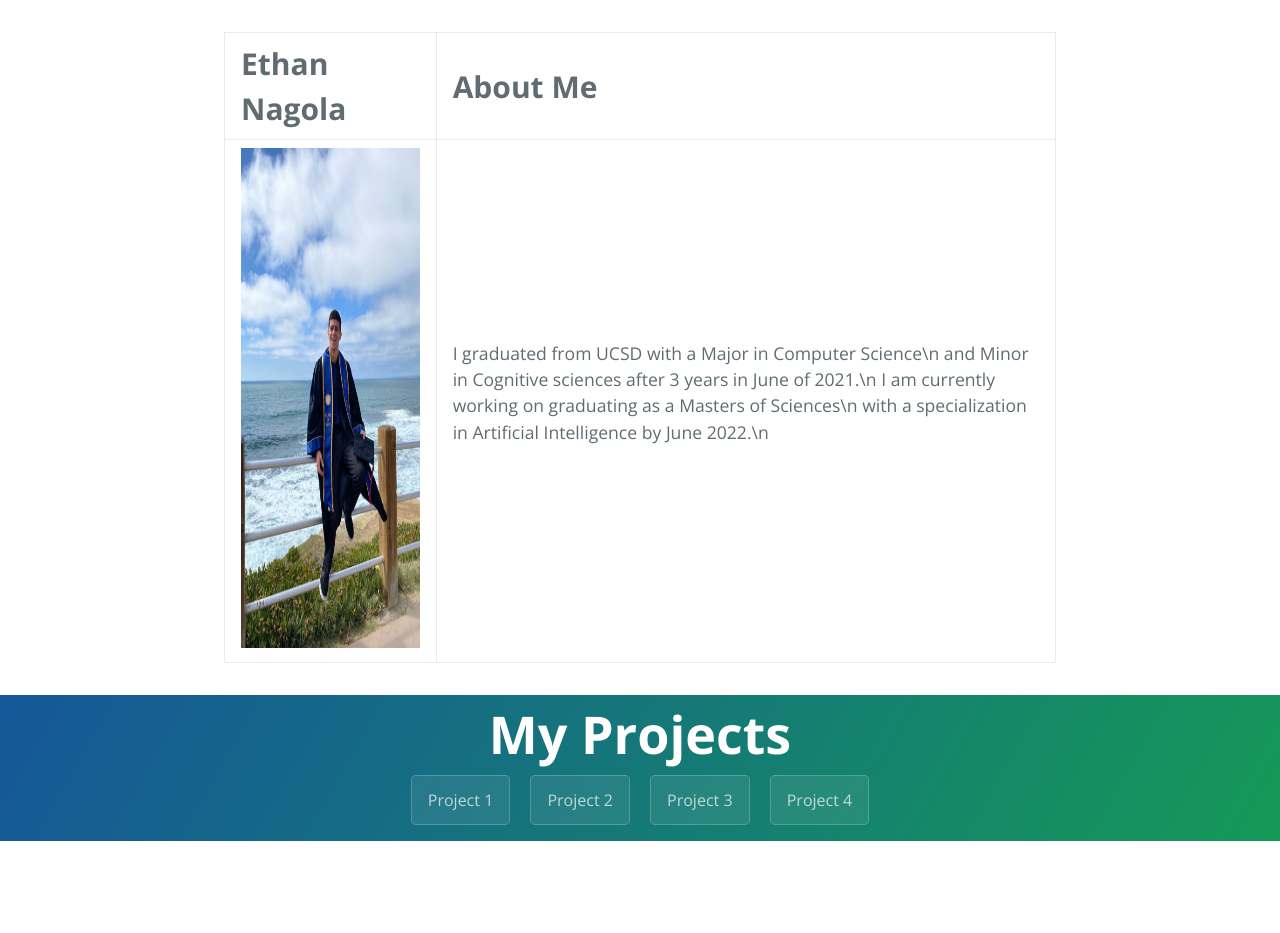
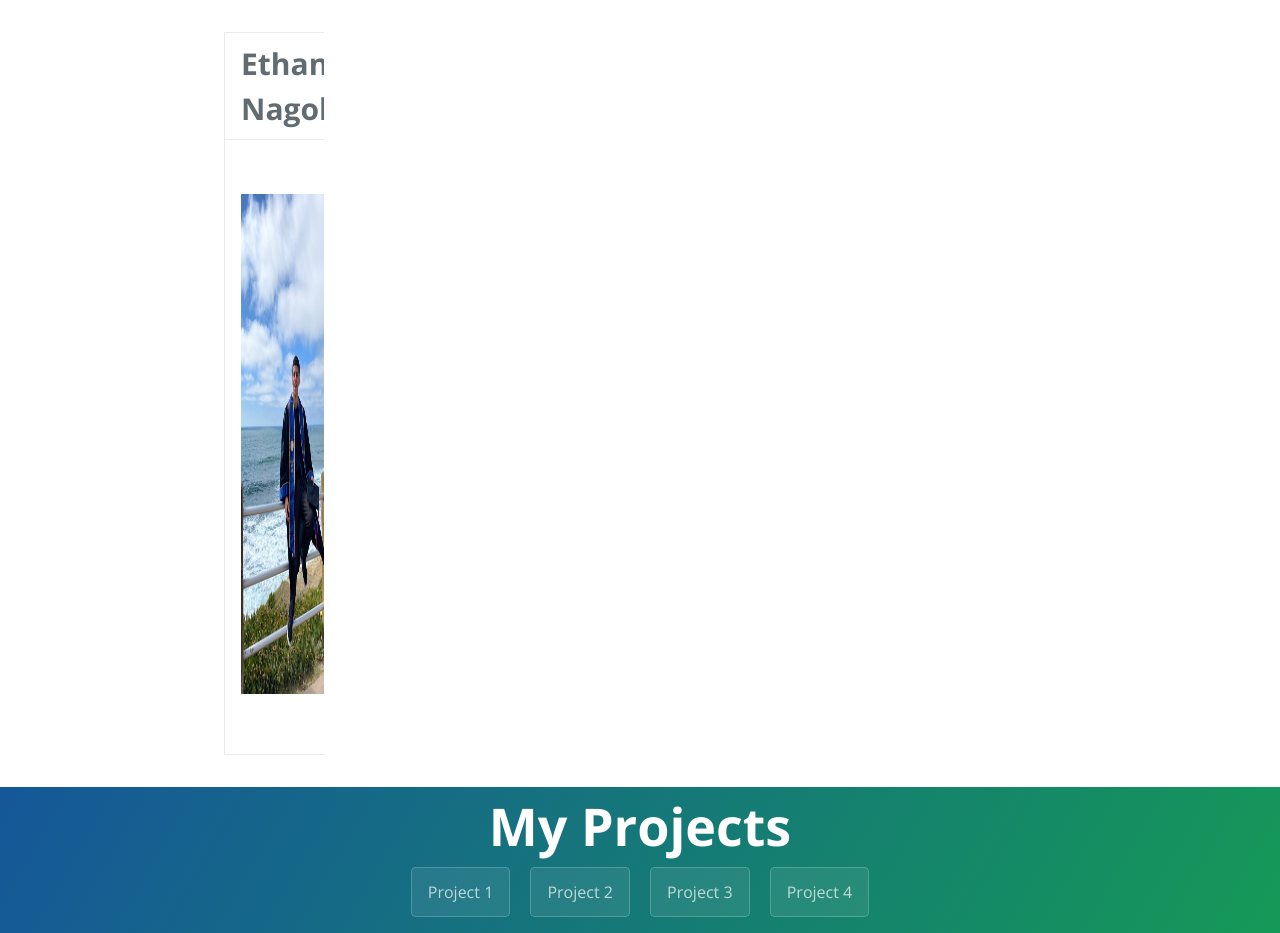
Before and after one commit to enagola/web, a Jekyll site: the page built from docs/ethan.md, in a window 1280 px wide. Built offline with Jekyll 4.4.1, drawn with Linux system fonts in a browser that asks for light colours; before the commit the page ends 900 px from its top, so only the background shows below that.

Commit message:
Update ethan.md

```diff
--- a/docs/ethan.md
+++ b/docs/ethan.md
@@ -5,7 +5,7 @@ filename: ethan
 pageheader: page-header-about
 ---
 
-<table border="0">
+<table border="0" style="width:100px">
  <tr>
     <td><b style="font-size:30px">Ethan Nagola</b></td>
     <td><b style="font-size:30px">About Me</b></td>
```
